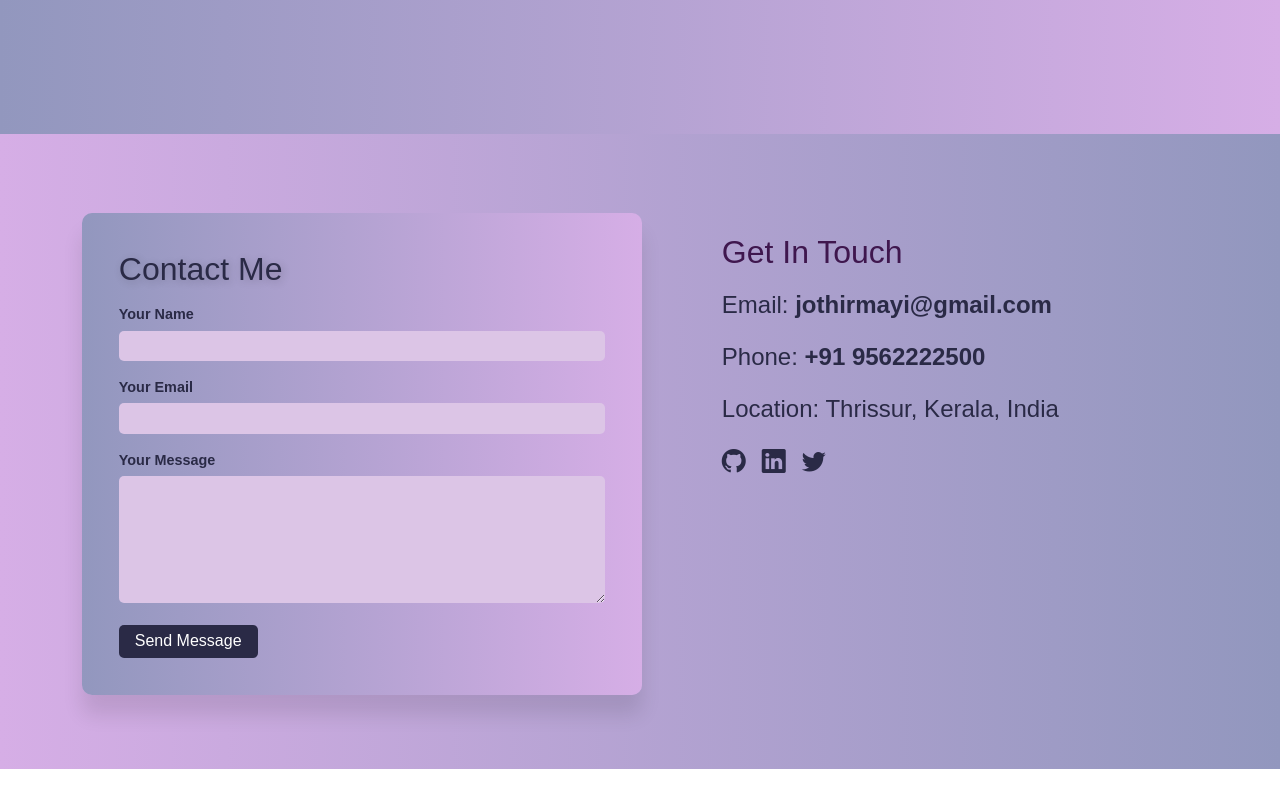
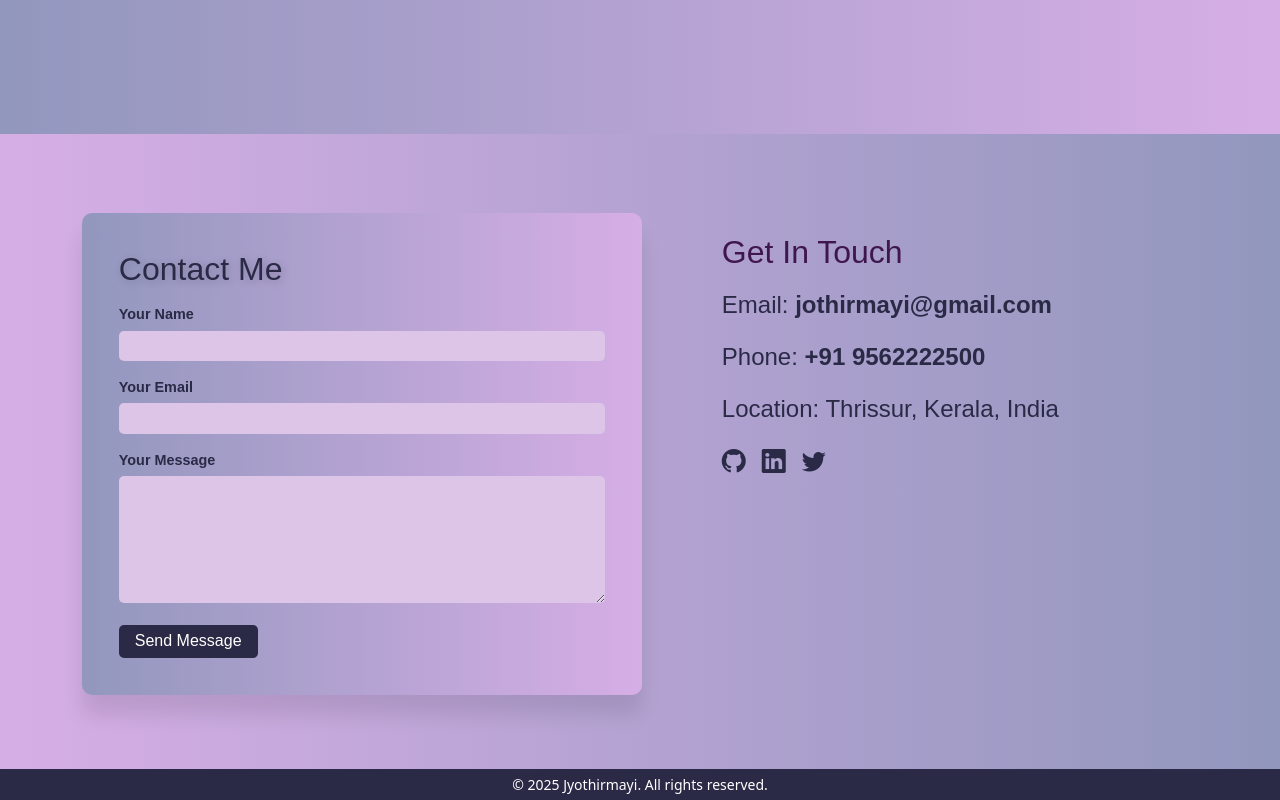
Before and after one commit to jyothirmayiks/portfolio, a React (Create React App) app: page / in a window 1280 px wide. Shown: the part 2558-3358 px from the top of the page. Before the commit the page ends 3327 px from the top, so only its background shows below. Built offline with nearby package versions, Linux system fonts and the light colour scheme; a web font is replaced by a local one.

Commit message:
feat: footer session

```diff
--- a/src/App.js
+++ b/src/App.js
@@ -6,6 +6,7 @@ import About from './components/About';
 import Skills from './components/Skills';
 import Education from './components/Education';
 import Contact from './components/Contactme';
+import Footer from './components/Footer';
 
 function App() {
   return (
@@ -16,6 +17,7 @@ function App() {
     <Skills />
     <Education />
     <Contact />
+    <Footer />
     </div>
   );
 }
--- /dev/null
+++ b/src/components/Footer.css
@@ -0,0 +1,14 @@
+.footer {
+    background-color: rgb(42, 42, 70);
+    color: #fff;
+    padding: 5px 0;
+    position: relative;
+    text-align: center;
+    width: 100%;
+    bottom: 0;
+  }
+
+  .footer-content p {
+    margin: 0;
+    font-size: 14px;
+  }
--- /dev/null
+++ b/src/components/Footer.js
@@ -0,0 +1,14 @@
+import React from 'react';
+import './Footer.css';
+
+const Footer = () => {
+  return (
+    <footer className="footer">
+      <div className="footer-content">
+        <p>&copy; 2025 Jyothirmayi. All rights reserved.</p>
+      </div>
+    </footer>
+  );
+};
+
+export default Footer;
```
